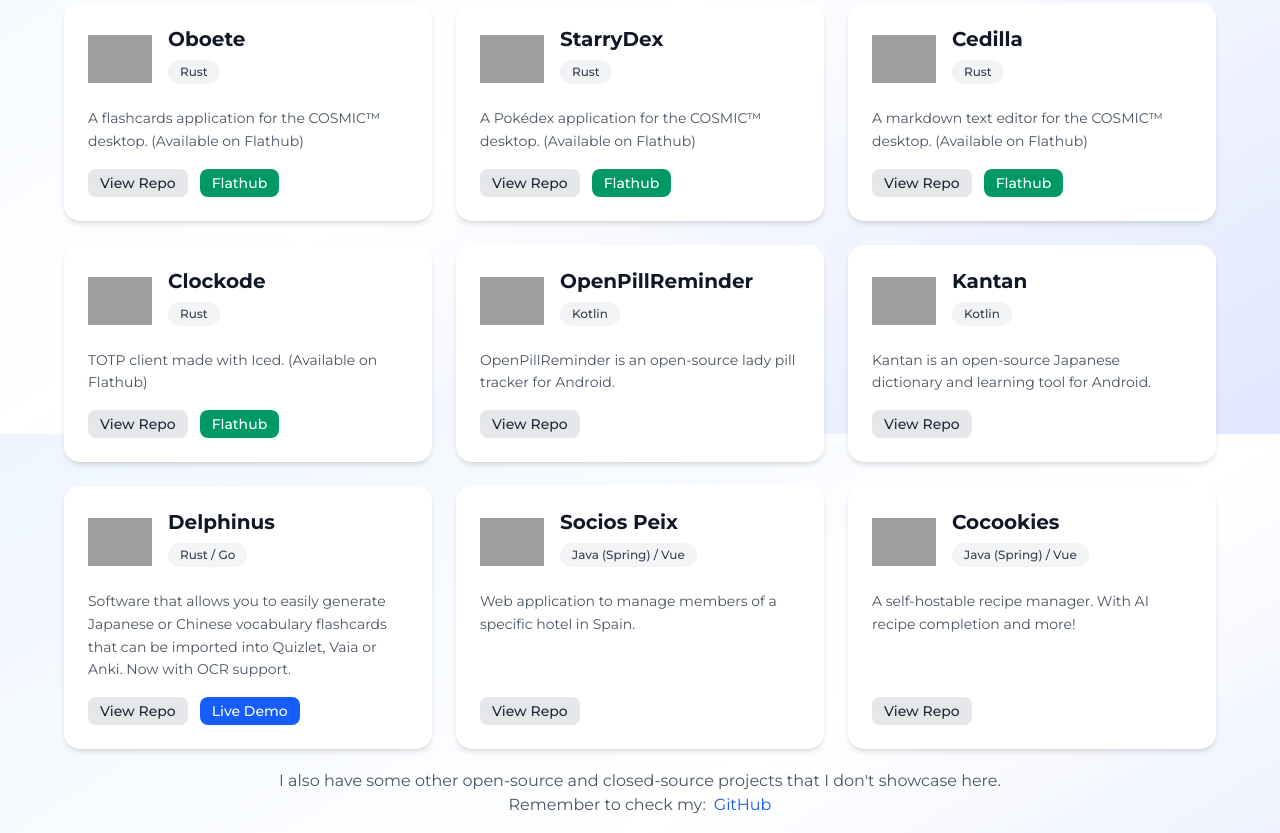
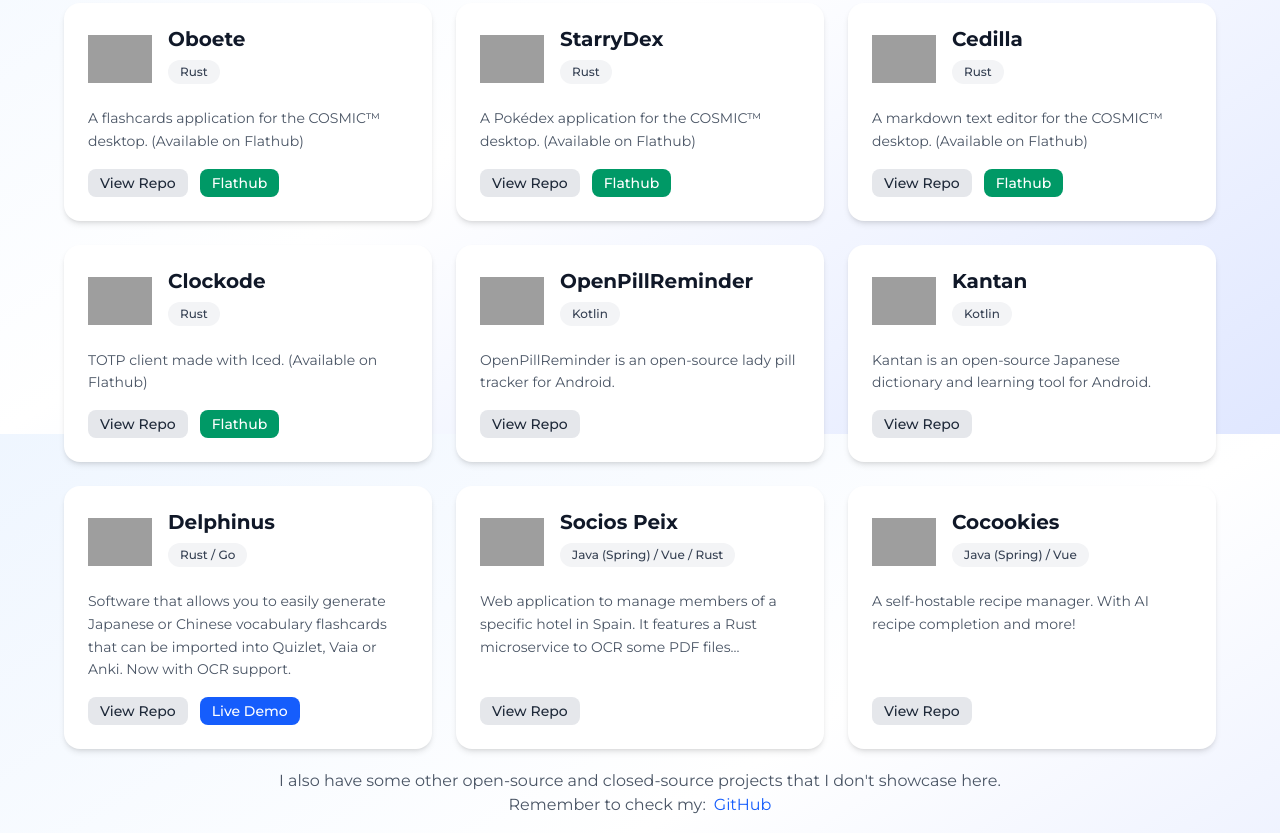
Before and after one commit to mariinkys/personal-site, an Astro site: page / in a window 1280 px wide. Shown: the part 366-1199 px from the top of the page. Built offline with nearby package versions, Linux system fonts and the light colour scheme; Astro itself is replaced by a stand-in of ours; grey boxes are pictures that could not be loaded.

Commit message:
chore: update socios text

```diff
--- a/src/pages/index.astro
+++ b/src/pages/index.astro
@@ -85,8 +85,8 @@ import ProjectCard from "../components/ProjectCard.astro";
 
                 <ProjectCard
                     name="Socios Peix"
-                    description="Web application to manage members of a specific hotel in Spain."
-                    language="Java (Spring) / Vue"
+                    description="Web application to manage members of a specific hotel in Spain. It features a Rust microservice to OCR some PDF files..."
+                    language="Java (Spring) / Vue / Rust"
                     repo="https://github.com/mariinkys/sociosPeix"
                     iconUrl="https://raw.githubusercontent.com/mariinkys/sociosPeix/refs/heads/main/frontend/src/assets/icon.png"
                 />
```
